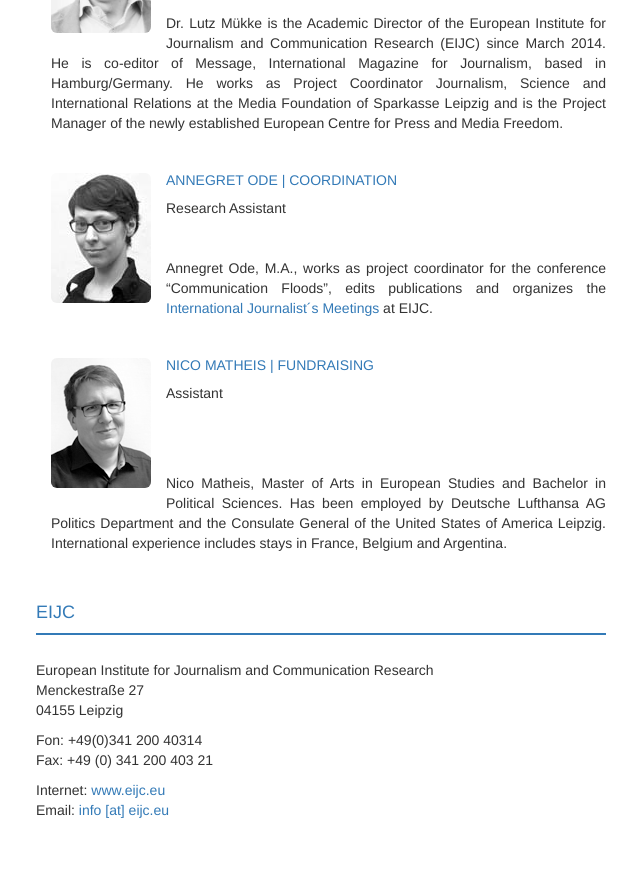
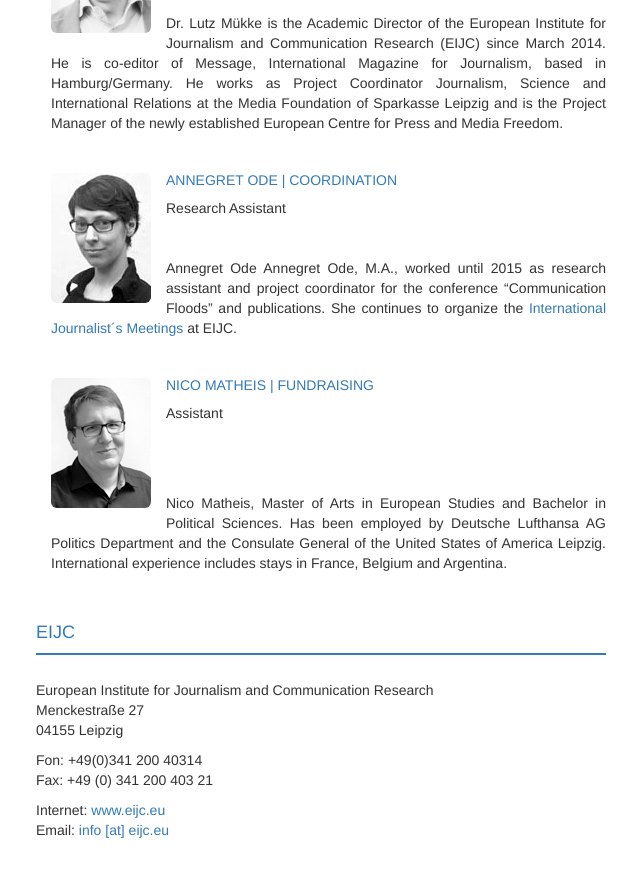
Before and after one commit to susedev/test, a Jekyll site: the page built from contact.html, in a window 1280 px wide and 900 px high, scrolled down 395 px. Shown: the top 877 px of the window, without its empty margins (229-869 px from the left). Built offline with Jekyll 4.4.1, drawn with Linux system fonts in a browser that asks for light colours; nearby versions of some CDN libraries.

Commit message:
Update contact.html

```diff
--- a/contact.html
+++ b/contact.html
@@ -29,7 +29,9 @@ language: en
 
 <p style="text-align: justify; margin-left: 15px;">&nbsp;</p>
 
-<p style="text-align: justify; margin-left: 15px;">Annegret Ode, M.A., works as project coordinator for the conference &ldquo;Communication Floods&rdquo;, edits publications and organizes the <a href="http://www.eijc.eu/?p=2779#IJM" target="_blank">International Journalist´s Meetings</a> at EIJC.</p>
+<p style="text-align: justify; margin-left: 15px;">Annegret Ode
+
+Annegret Ode, M.A., worked until 2015 as research assistant and project coordinator for the conference “Communication Floods” and publications. She continues to organize the <a href="http://www.eijc.eu/?p=2779#IJM" target="_blank">International Journalist´s Meetings</a> at EIJC.</p>
 
 
 <p>&nbsp;</p>
```
